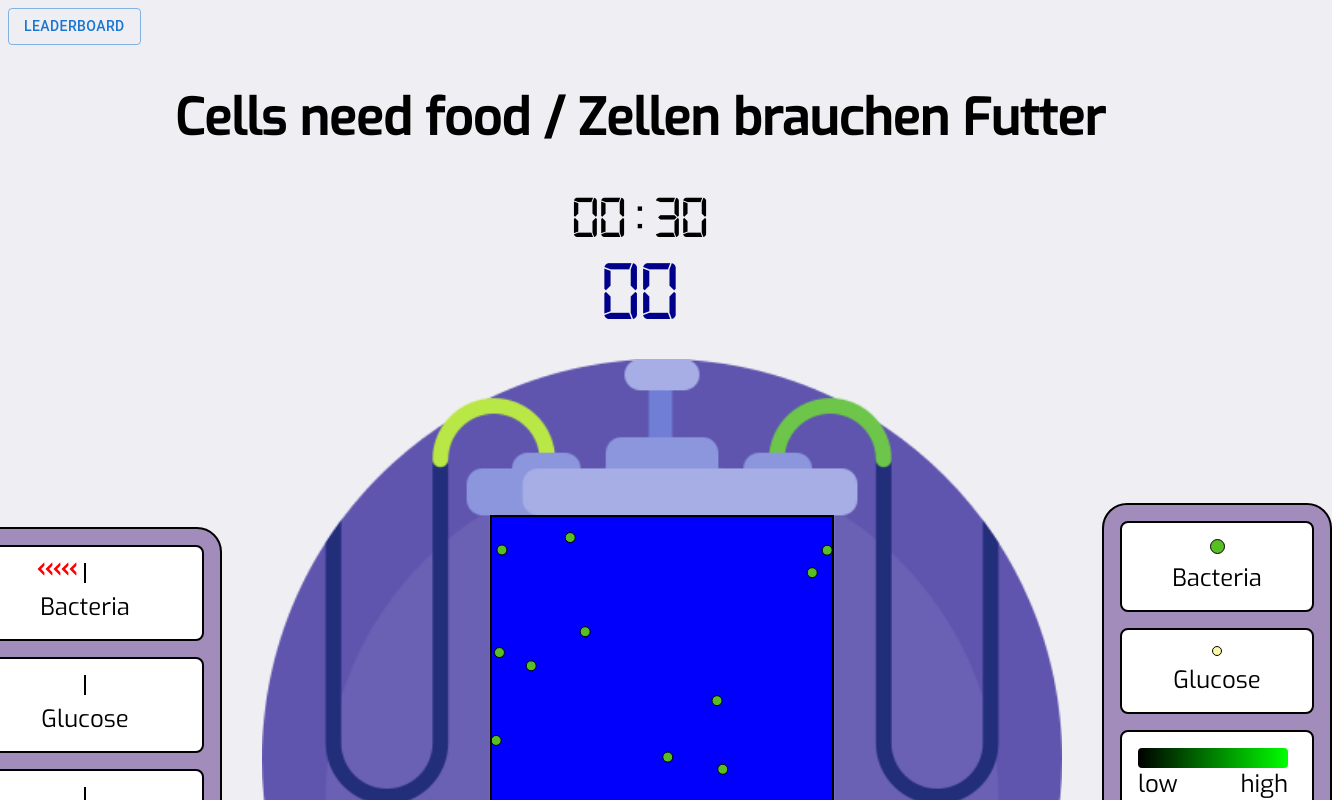
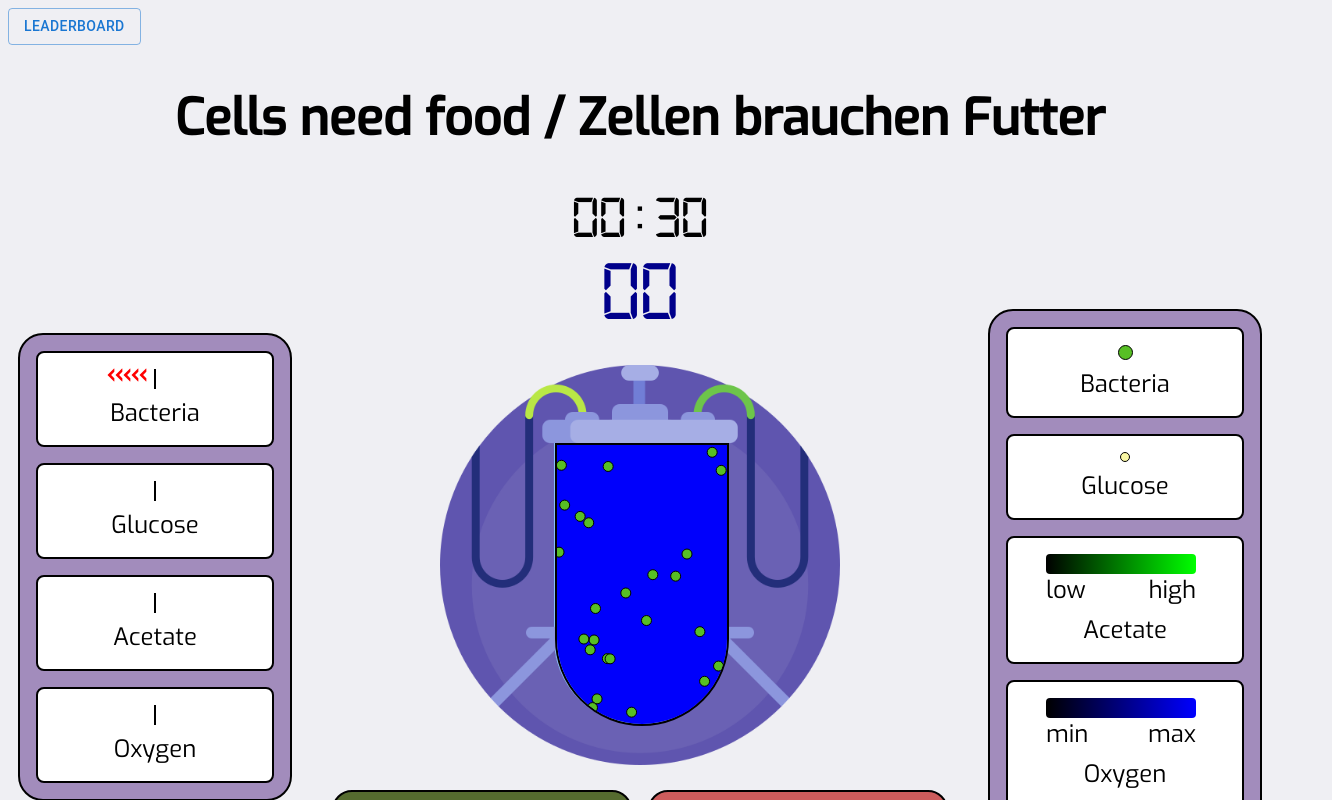
Before and after one commit to fremorie/bacteria, a React app: page / in a window 1280 px wide. Shown: the top 800 px of the page, 1332 px wide, since content can reach past the window. Built offline with nearby package versions, Linux system fonts and the light colour scheme.

Commit message:
fix: set canvas size relative to viewport size

```diff
--- a/src/components/Reactor/index.tsx
+++ b/src/components/Reactor/index.tsx
@@ -27,11 +27,31 @@ const Reactor = ({
     requestIdRef.current = requestAnimationFrame(tick);
   };
 
+  const updateCanvasSize = (ctx: CanvasRenderingContext2D) => {
+    ctx.canvas.width =
+      (S.canvasWidthDefault / S.imgSizeDefault) * (window.innerHeight / 2);
+    ctx.canvas.height =
+      (S.canvasHeightDefault / S.imgSizeDefault) * (window.innerHeight / 2);
+  };
+
+  const handleResize = () => {
+    if (!canvasRef.current) return;
+
+    const canvas = canvasRef.current;
+    const ctx = canvas!.getContext("2d") as CanvasRenderingContext2D;
+
+    updateCanvasSize(ctx);
+  };
+
   React.useEffect(() => {
     if (!canvasRef.current) return;
 
     const canvas = canvasRef.current;
     const ctx = canvas!.getContext("2d") as CanvasRenderingContext2D;
+
+    updateCanvasSize(ctx);
+
+    window.addEventListener("resize", handleResize);
 
     const tick = drawBrownianMotion(
       canvas,
@@ -51,9 +71,10 @@ const Reactor = ({
   }, [simulationId]);
 
   return (
-    <S.Container>
+    // @ts-ignore
+    <S.Container onResize={handleResize}>
       <S.ReactorImg src={reactorImg} />
-      <S.Canvas height="559px" width="340px" ref={canvasRef} />
+      <S.Canvas ref={canvasRef} />
     </S.Container>
   );
 };
--- a/src/components/Reactor/styles.ts
+++ b/src/components/Reactor/styles.ts
@@ -1,20 +1,26 @@
 import styled from "styled-components";
-
-const tubeHeight = "300px";
-const tubeWidth = "500px";
 
 export const Container = styled.div`
   position: relative;
 `;
 
+const canvasTopDefault = 156;
+const canvasLeftDefault = 229;
+export const imgSizeDefault = 800;
+export const canvasHeightDefault = 559;
+export const canvasWidthDefault = 340;
+
+const canvasTop = `${canvasTopDefault / (imgSizeDefault / 100)}%`;
+const canvasLeft = `${canvasLeftDefault / (imgSizeDefault / 100)}%`;
+
 export const ReactorImg = styled.img`
-  height: 800px;
+  height: 50vh;
 `;
 
 export const Canvas = styled.canvas`
   border: 2px solid black;
   border-radius: 0 0 200px 200px;
   position: absolute;
-  top: 156px;
-  left: 228px;
+  top: ${canvasTop};
+  left: ${canvasLeft};
 `;
```
